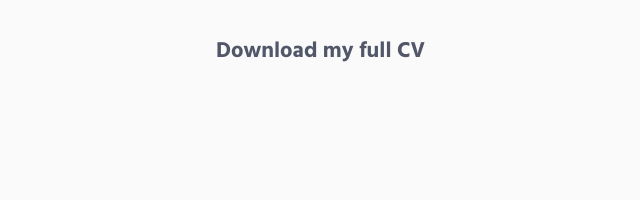
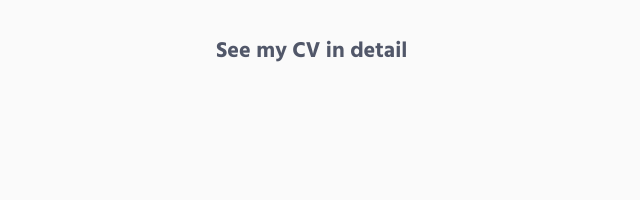
Before and after one commit to Carmen-Aguilar/portfolio, a plain HTML site: page index.html in a window 1280 px wide. Shown: the part 2716-2916 px from the top of the page, 244-884 px from the left. Drawn offline with Linux system fonts and the light colour scheme.

Commit message:
Update index.html

```diff
--- a/index.html
+++ b/index.html
@@ -481,7 +481,7 @@
             </div>
             <!-- End Progress Box -->
             <br>
-            <h3><a href="img/CV-CarmenAguilar-Eng.pdf" target="_blank">Download my full CV</a></h3>
+            <h3><a href="https://www.linkedin.com/in/carmenaguilargarcia/?locale=en_US" target="_blank">See my CV in detail</a></h3>
         <!--// end row -->
     </div>
   </div>
```
